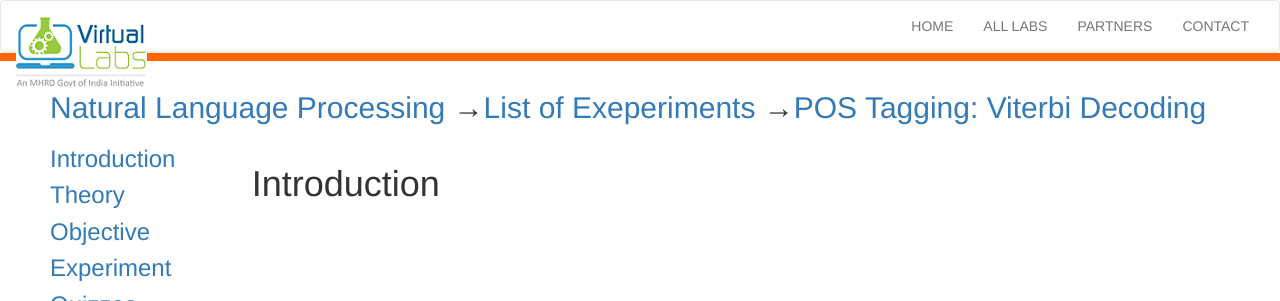
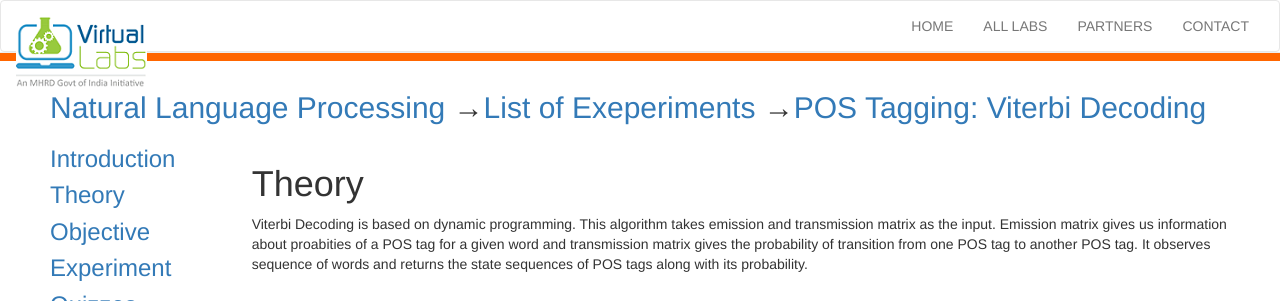
Before and after one commit to mushie101/Assignment4_Ass4, a Flask app: page /Theory/ in a window 1280 px wide. Shown: the top 301 px of the page. Run offline with Flask 2, Linux system fonts and the light colour scheme; some libraries are stand-ins or nearby versions.

Commit message:
Added theory page

```diff
--- a/app/everything/templates/theory.html
+++ b/app/everything/templates/theory.html
@@ -1,4 +1,12 @@
 {% extends "temp.html" %}
 {% block content %}
-	<h1> Introduction </h1>
+	<h1 class="text-h2-lightblue">Theory</h1>
+	<div class="content" id="experiment-article-section-2-content">
+	<p>
+		Viterbi Decoding is based on dynamic programming. This algorithm takes emission and transmission matrix as the input. Emission matrix gives us information about proabities of a POS tag for a given word and transmission matrix gives the probability of transition from one POS tag to another POS tag. It observes sequence of words and returns the state sequences of POS tags along with its probability.<br/>
+	</br></p>
+	<img height="300px" src="../static/images/viterbi_algo.png" width="500px"/>
+	<p>Here "s" denotes words and "t" denotes tags. "a" is transmission matrix and "b" is emission matrix.<br/><br/>
+	Using above algorithm, we have to fill the viterbi table column by column.</p>
+	</div>
 {% endblock content %}
```
